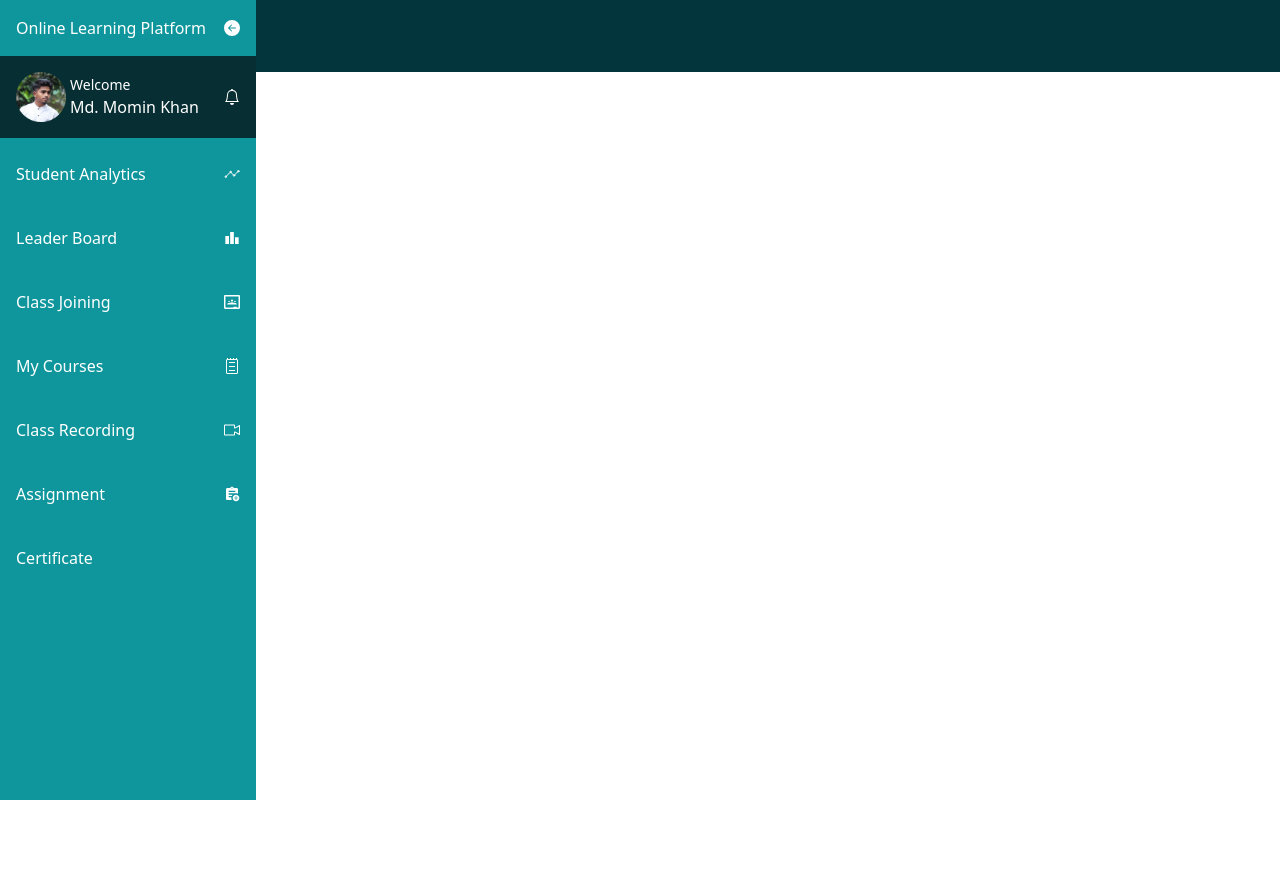
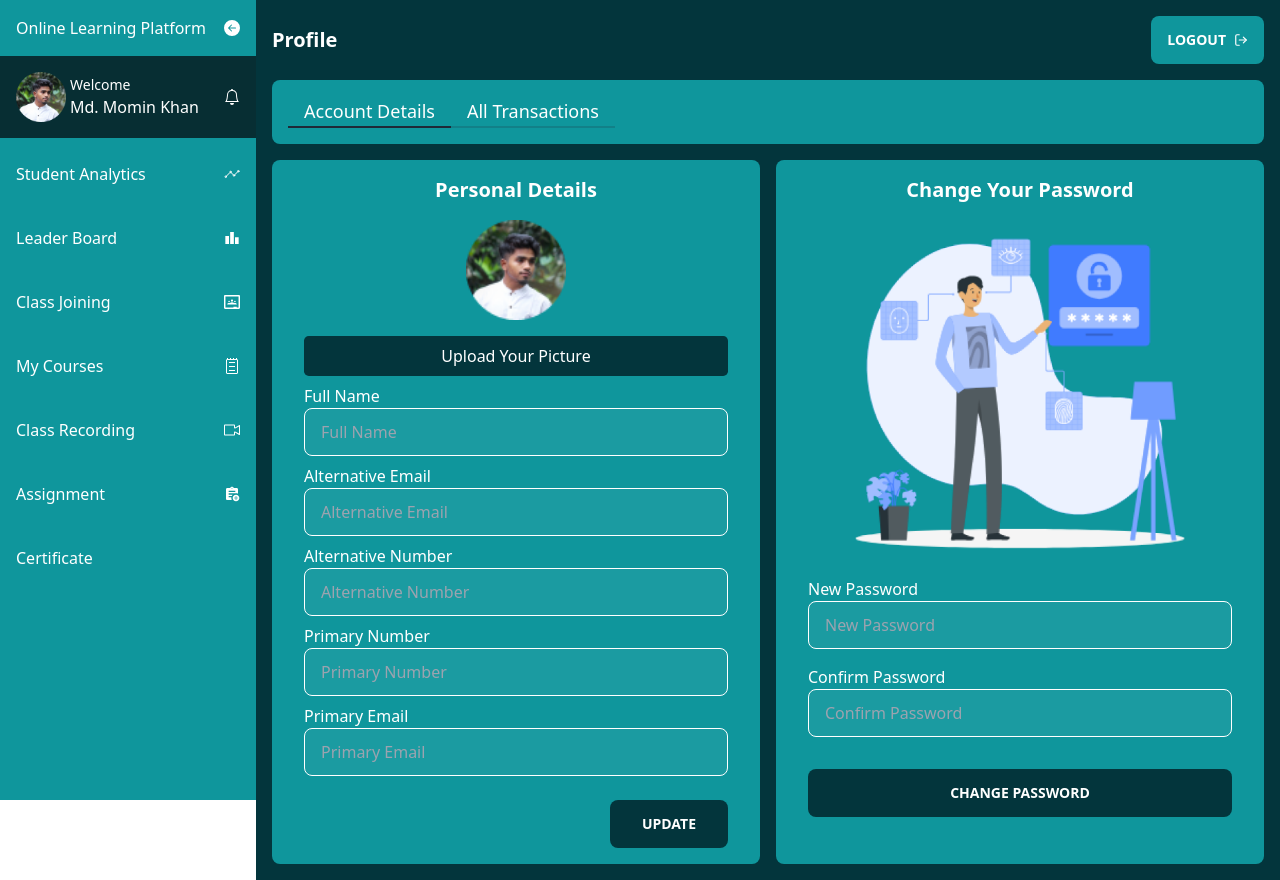
Before and after one commit to Zannatul-Fahmida/online-learning, a Next.js app: page /dashboard in a window 1280 px wide. Before the commit the page ends 800 px from the top, so only its background shows below. Built offline with nearby package versions, Linux system fonts and the light colour scheme; some icons are missing; what next-redux-wrapper would draw is missing.

Commit message:
account details page done

```diff
--- /dev/null
+++ b/components/Dashboard/AccountDetails.jsx
@@ -0,0 +1,99 @@
+import Image from "next/image";
+import profilePic from "../../public/Mask group.png";
+import password from '../../public/image 8.png'
+import styles from "../../styles/Dashboard.module.css";
+
+export default function AccountDetails() {
+  return (
+    <div className="flex flex-col md:flex-row justify-between gap-4 w-full">
+      <div
+        className={`${styles.skyBlueBg} flex flex-col items-center py-4 px-8 rounded-lg text-white md:w-1/2`}
+      >
+        <h4 className="text-xl font-semibold mb-4">Personal Details</h4>
+        <Image width={100} src={profilePic} alt="Profile pic" />
+        <form className="w-full">
+          <input type="file" id="upload" hidden />
+          <label
+            for="upload"
+            className={`${styles.uploadBtn} ${styles.btnBg} w-full text-center`}
+          >
+            Upload Your Picture
+          </label>
+          <div className="my-2">
+            <label>Full Name</label>
+            <input
+              type="name"
+              placeholder="Full Name"
+              className="input input-ghost w-full border-white"
+            />
+          </div>
+          <div className="my-2">
+            <label>Alternative Email</label>
+            <input
+              type="email"
+              placeholder="Alternative Email"
+              className="input input-ghost w-full border-white"
+            />
+          </div>
+          <div className="my-2">
+            <label>Alternative Number</label>
+            <input
+              type="number"
+              placeholder="Alternative Number"
+              className="input input-ghost w-full border-white"
+            />
+          </div>
+          <div className="my-2">
+            <label>Primary Number</label>
+            <input
+              type="number"
+              placeholder="Primary Number"
+              className="input input-ghost w-full border-white"
+            />
+          </div>
+          <div className="my-2">
+            <label>Primary Email</label>
+            <input
+              type="email"
+              placeholder="Primary Email"
+              className="input input-ghost w-full border-white"
+            />
+          </div>
+          <div className="flex justify-end w-full mt-6">
+            <button
+              type="submit"
+              className={`${styles.btnBg} btn text-white border-0 px-8 hover:bg-teal-700`}
+            >
+              Update
+            </button>
+          </div>
+        </form>
+      </div>
+      <div
+        className={`${styles.skyBlueBg} flex flex-col items-center py-4 px-8 rounded-lg text-white md:w-1/2`}
+      >
+        <h4 className="text-xl font-semibold mb-4">Change Your Password</h4>
+        <Image className="my-3" src={password} alt="Change Password" />
+        <form className="w-full">
+        <div className="my-4">
+          <label>New Password</label>
+          <input
+            type="password"
+            placeholder="New Password"
+            className="input input-ghost w-full border-white"
+          />
+        </div>
+        <div className="my-4">
+          <label>Confirm Password</label>
+          <input
+            type="password"
+            placeholder="Confirm Password"
+            className="input input-ghost w-full border-white"
+          />
+        </div>
+        <button className={`${styles.btnBg} btn w-full border-0 text-white hover:bg-teal-700 mt-4`}>Change Password</button>
+        </form>
+      </div>
+    </div>
+  );
+}
--- /dev/null
+++ b/components/Dashboard/Transactions.jsx
@@ -0,0 +1,5 @@
+export default function Transactions () {
+    return (
+        <div>Transactions</div>
+    )
+}
--- a/components/Shared/DashboardNavbar.jsx
+++ b/components/Shared/DashboardNavbar.jsx
@@ -16,14 +16,9 @@ import Image from "next/image";
 import profilePic from "../../public/Mask group.png";
 import { useRouter } from "next/router";
 
-export default function DashboardNavbar() {
+export default function DashboardNavbar({ isSidebarOpen, toggleSidebar }) {
   const [selectedNav, setSelectedNav] = useState("");
-  const [isSidebarOpen, setSidebarOpen] = useState(true);
   const router = useRouter();
-
-  const toggleSidebar = () => {
-    setSidebarOpen(!isSidebarOpen);
-  };
 
   useEffect(() => {
     const path = router.asPath;
--- a/pages/dashboard/analytics/index.js
+++ b/pages/dashboard/analytics/index.js
@@ -1,9 +1,18 @@
+import { useState } from "react";
 import DashboardNavbar from "../../../components/Shared/DashboardNavbar";
 
 export default function Analytics() {
+  const [isSidebarOpen, setSidebarOpen] = useState(true);
+
+  const toggleSidebar = () => {
+    setSidebarOpen(!isSidebarOpen);
+  };
   return (
     <div>
-      <DashboardNavbar />
+      <DashboardNavbar
+        isSidebarOpen={isSidebarOpen}
+        toggleSidebar={toggleSidebar}
+      />
     </div>
   );
 }
--- a/pages/dashboard/index.js
+++ b/pages/dashboard/index.js
@@ -1,17 +1,63 @@
+import { useState } from "react";
 import DashboardNavbar from "../../components/Shared/DashboardNavbar";
 import { FiLogOut } from "react-icons/fi";
+import styles from "../../styles/Dashboard.module.css";
+import AccountDetails from "../../components/Dashboard/AccountDetails";
+import Transactions from "../../components/Dashboard/Transactions";
 
 export default function Dashboard() {
+  const [isSidebarOpen, setSidebarOpen] = useState(true);
+  const [tabActive, setTabActive] = useState("tab1");
+
+  const toggleSidebar = () => {
+    setSidebarOpen(!isSidebarOpen);
+  };
   return (
-    <div>
-      <DashboardNavbar />
-      <div style={{ backgroundColor: "#03353C" }}>
-        <div className="text-white">
-          <h4>Profile</h4>
-          <button className="btn btn-accent">
+    <div className="flex">
+      <DashboardNavbar
+        isSidebarOpen={isSidebarOpen}
+        toggleSidebar={toggleSidebar}
+      />
+      <div
+        style={{ backgroundColor: "#03353C" }}
+        className={`${
+          isSidebarOpen ? "ml-64" : "ml-12"
+        } transition-all flex-grow p-4`}
+      >
+        <div className="text-white flex items-center justify-between">
+          <h4 className="text-xl font-semibold">Profile</h4>
+          <button
+            className={`${styles.skyBlueBg} btn text-white border-0 hover:bg-teal-700`}
+          >
             Logout <FiLogOut />
           </button>
         </div>
+        <div className={`${styles.skyBlueBg} my-4 rounded-lg`}>
+          <div className="tabs p-4">
+            <a
+              className={`${
+                tabActive === "tab1" ? "tab-active" : ""
+              } tab tab-bordered text-white text-lg`}
+              onClick={() => setTabActive("tab1")}
+            >
+              Account Details
+            </a>
+            <a
+              className={`${
+                tabActive === "tab2" ? "tab-active" : ""
+              } tab tab-bordered text-white text-lg`}
+              onClick={() => setTabActive("tab2")}
+            >
+              All Transactions
+            </a>
+          </div>
+        </div>
+        {
+          tabActive ==="tab1" && <AccountDetails />
+        }
+        {
+          tabActive ==="tab2" && <Transactions />
+        }
       </div>
     </div>
   );
--- a/styles/Dashboard.module.css
+++ b/styles/Dashboard.module.css
@@ -5,3 +5,17 @@
 .tealBg{
     background-color: #072E33;
 }
+.skyBlueBg{
+    background-color: #0F969C;
+}
+.uploadBtn{
+    display: inline-block;
+    color: white;
+    padding: 0.5rem;
+    border-radius: 0.3rem;
+    cursor: pointer;
+    margin-top: 1rem;
+  }
+.btnBg{
+    background-color: #03353C;
+}
```
Also changed, not shown: public/image 8.png (added).
